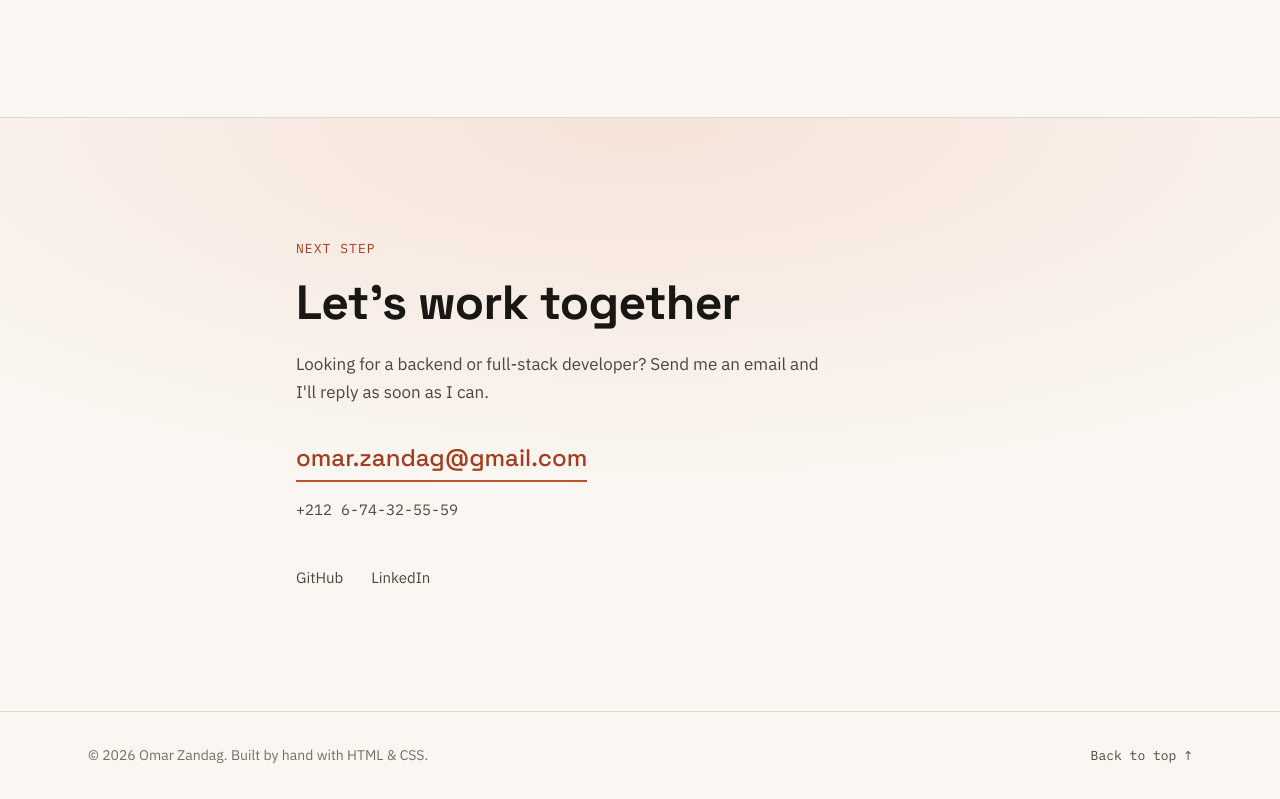
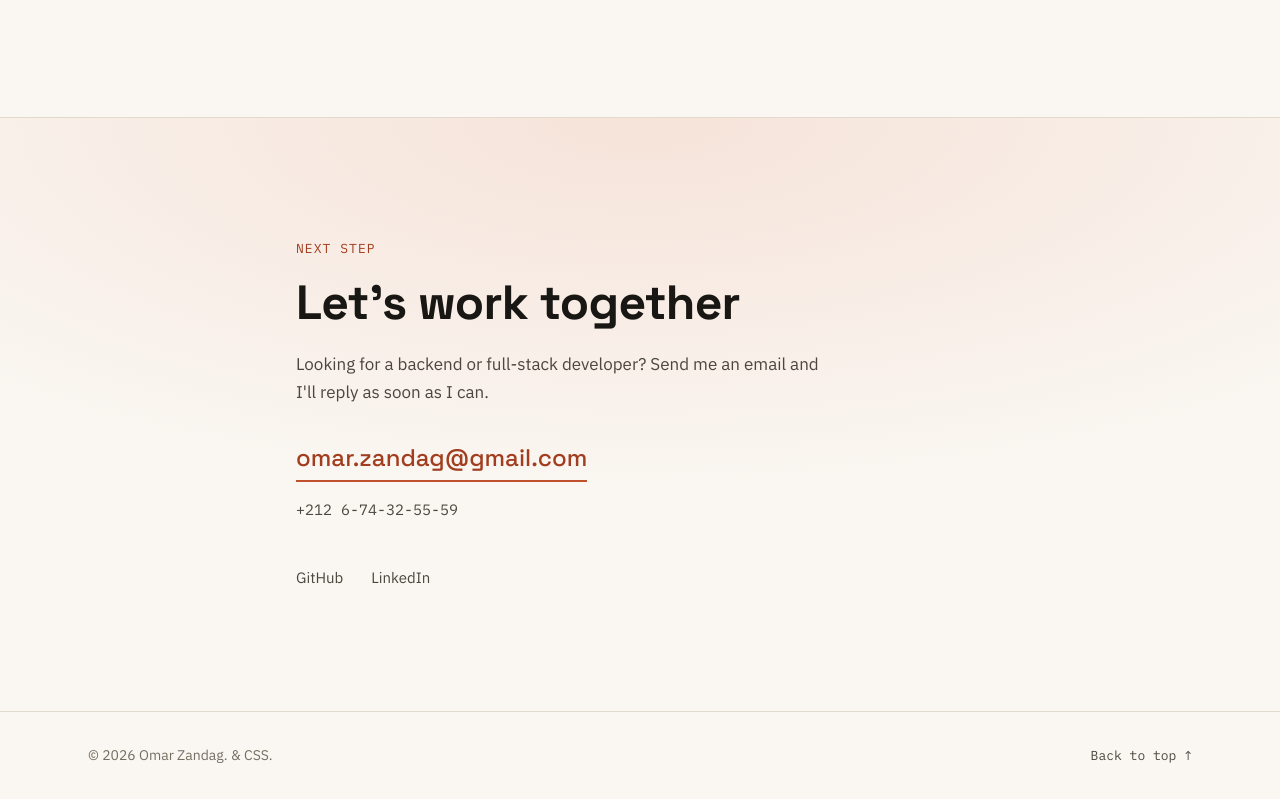
Before and after one commit to omarzandag/portfolio_v1, a plain HTML site: page index.html in a window 1280 px wide. Shown: the part 5103-5902 px from the top of the page. Drawn offline with Linux system fonts and the light colour scheme.

Commit message:
Update footer copyright text

```diff
--- a/index.html
+++ b/index.html
@@ -363,7 +363,7 @@
 
   <footer class="site-footer">
     <div class="container footer-inner">
-      <p>&copy; 2026 Omar Zandag. Built by hand with HTML &amp; CSS.</p>
+      <p>&copy; 2026 Omar Zandag. &amp; CSS.</p>
       <a class="to-top" href="#">Back to top &uarr;</a>
     </div>
   </footer>
```
